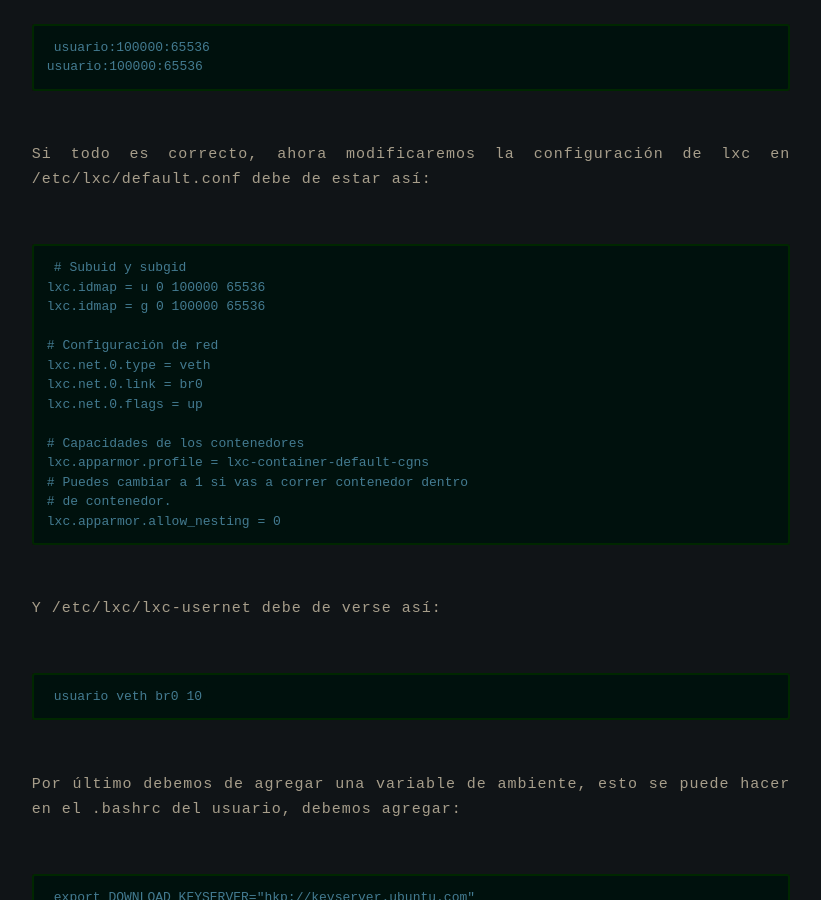
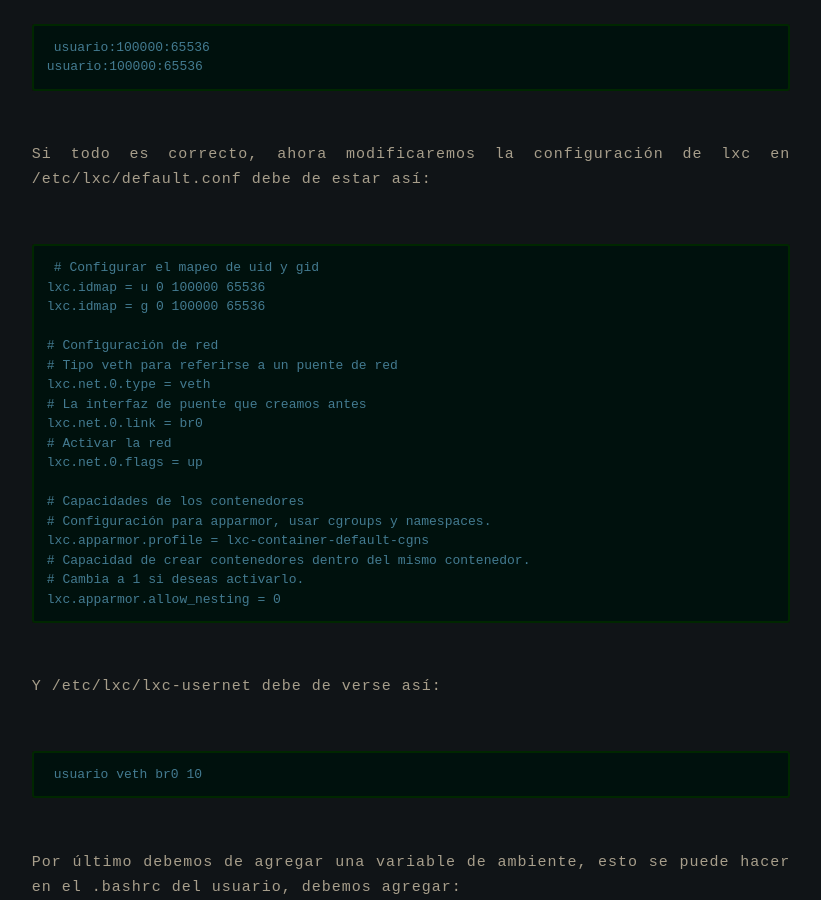
Before and after one commit to ksobrenat32/blog, a Jekyll site: the page built from all_collections/_posts/2021-12-16-lxc-server.md, in a window 1280 px wide and 900 px high, scrolled down 4603 px. Shown: the whole window, without its empty margins (229-1050 px from the left). Built offline with Jekyll 4.4.1, drawn with Linux system fonts in a browser that asks for light colours; some of the changed text lies outside the part shown.

Commit message:
Instrucciones mas detalladas de la configuracion

```diff
--- a/all_collections/_posts/2021-12-16-lxc-server.md
+++ b/all_collections/_posts/2021-12-16-lxc-server.md
@@ -154,19 +154,23 @@ Debe de salir algo como
 Si todo es correcto, ahora modificaremos la configuración de lxc
  en /etc/lxc/default.conf debe de estar así:
 
-    # Subuid y subgid
+    # Configurar el mapeo de uid y gid
     lxc.idmap = u 0 100000 65536
     lxc.idmap = g 0 100000 65536
 
     # Configuración de red
+    # Tipo veth para referirse a un puente de red
     lxc.net.0.type = veth
+    # La interfaz de puente que creamos antes
     lxc.net.0.link = br0
+    # Activar la red
     lxc.net.0.flags = up
 
     # Capacidades de los contenedores
+    # Configuración para apparmor, usar cgroups y namespaces.
     lxc.apparmor.profile = lxc-container-default-cgns
-    # Puedes cambiar a 1 si vas a correr contenedor dentro
-    # de contenedor.
+    # Capacidad de crear contenedores dentro del mismo contenedor.
+    # Cambia a 1 si deseas activarlo.
     lxc.apparmor.allow_nesting = 0
 
 Y /etc/lxc/lxc-usernet debe de verse así:
@@ -226,7 +230,8 @@ Para eso es la variable que exportamos, sal y vuelve a entrar
 ### Error en la configuración
 
 Algunas veces se queja por no tener una configuración individual
- del usuario, configurala en $HOME/.config/lxc/default.conf
+ del usuario, configurala en $HOME/.config/lxc/default.conf ,
+ debe llevar básicamente lo mismo que la configuración global.
 
     lxc.include = /etc/lxc/default.conf
     lxc.idmap = u 0 100000 65536
```
